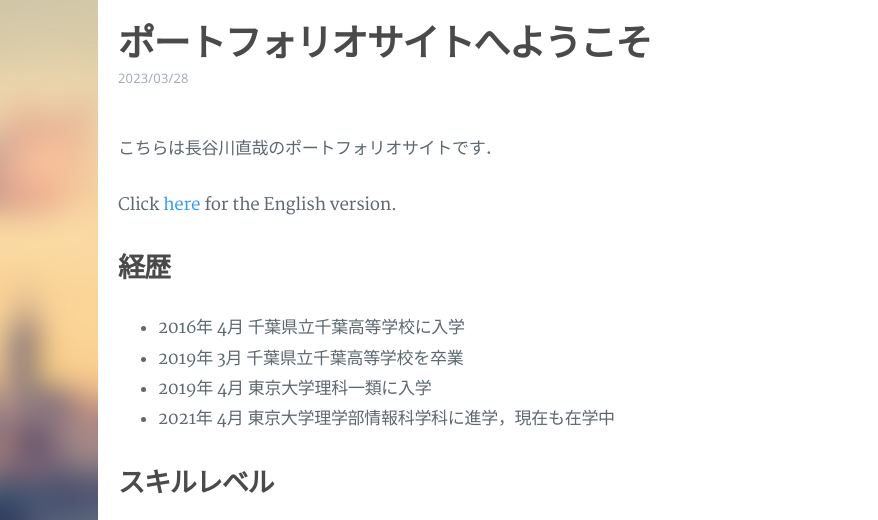
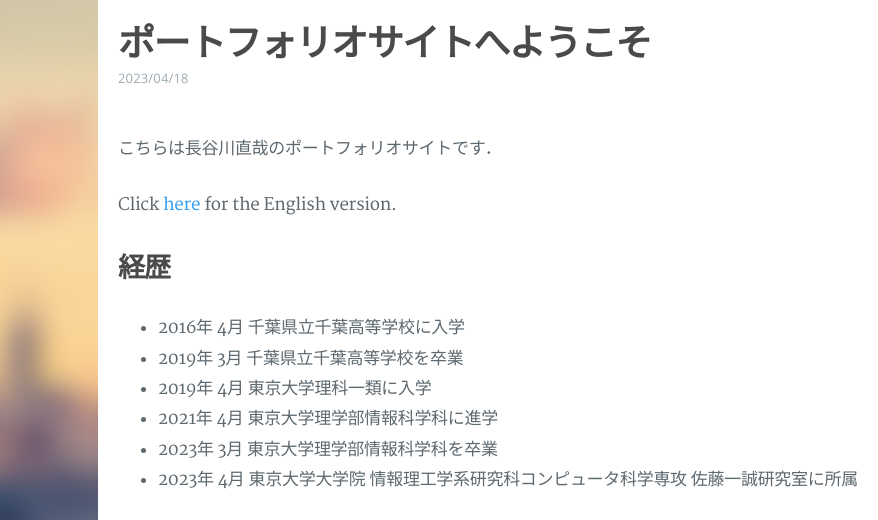
Before and after one commit to HN410/Portfolio.github.io, a plain HTML site: page index.html in a window 1280 px wide. Shown: the top 520 px of the page, 402-1280 px from the left. Drawn offline with Linux system fonts and the light colour scheme.

Commit message:
Site updated: 2023-04-18 09:53:54

```diff
--- a/index.html
+++ b/index.html
@@ -19,8 +19,8 @@
 <meta property="og:site_name" content="HNのポートフォリオ">
 <meta property="og:description" content="こちらは長谷川直哉のポートフォリオサイトです． Click here for the English version.  .top table {     width: 100%;     margin:  auto;  } table {     width: 40%;     margin:  auto;  }    経歴 2016年 4月 千葉県立千葉高等学校に入学 2019年 3月 千葉県">
 <meta property="og:locale" content="ja_JP">
-<meta property="article:published_time" content="2023-03-28T02:55:08.596Z">
-<meta property="article:modified_time" content="2023-03-28T02:55:08.596Z">
+<meta property="article:published_time" content="2023-04-18T00:51:08.434Z">
+<meta property="article:modified_time" content="2023-04-18T00:51:08.434Z">
 <meta property="article:author" content="HN">
 <meta name="twitter:card" content="summary">
 
@@ -169,9 +169,9 @@
 
 
         <div class="post-meta">
-    <time datetime="2023-03-28T11:55:08+09:00">
+    <time datetime="2023-04-18T09:51:08+09:00">
 
-		    2023/03/28
+		    2023/04/18
 
     </time>
 
@@ -201,7 +201,9 @@ table {
 <li>2016年 4月 千葉県立千葉高等学校に入学</li>
 <li>2019年 3月 千葉県立千葉高等学校を卒業</li>
 <li>2019年 4月 東京大学理科一類に入学</li>
-<li>2021年 4月 東京大学理学部情報科学科に進学，現在も在学中</li>
+<li>2021年 4月 東京大学理学部情報科学科に進学</li>
+<li>2023年 3月 東京大学理学部情報科学科を卒業</li>
+<li>2023年 4月 東京大学大学院 情報理工学系研究科コンピュータ科学専攻 佐藤一誠研究室に所属</li>
 </ul>
 <h2 id="スキルレベル"><a href="#スキルレベル" class="headerlink" title="スキルレベル"></a>スキルレベル</h2><div class="top">
 
```
